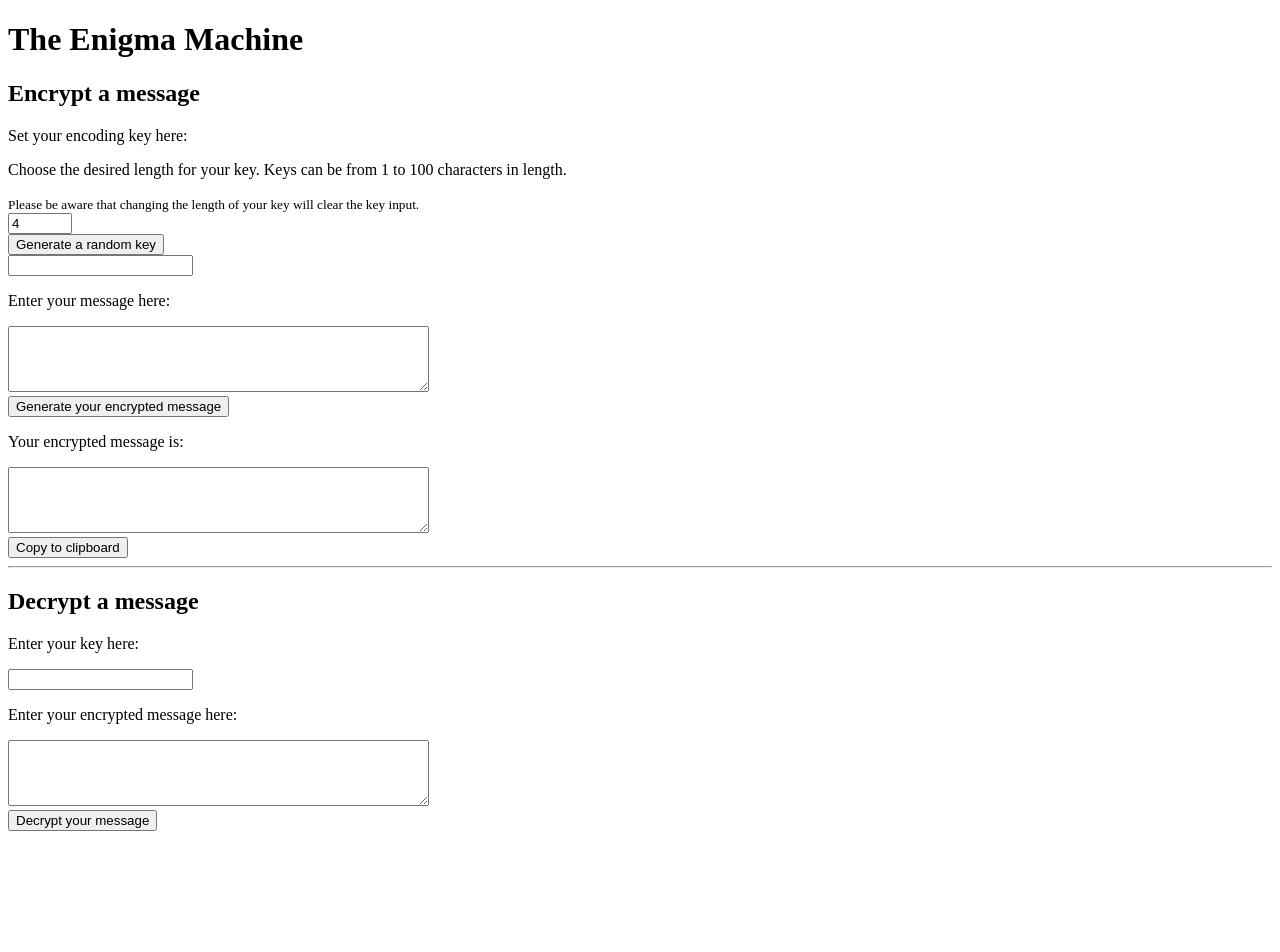
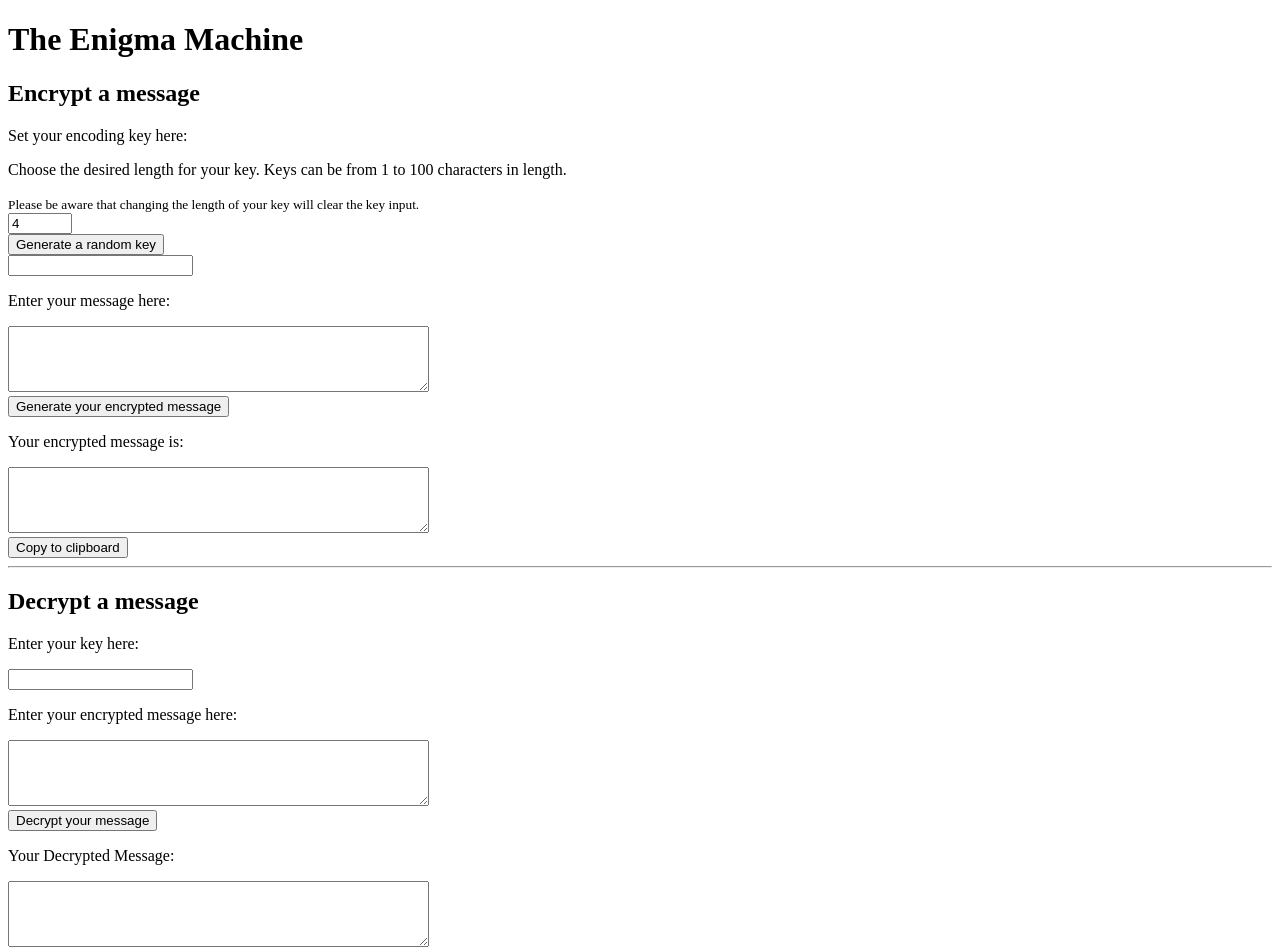
Before and after one commit to benyomtov/Enigma, a React (Create React App) app in the folder enigma_frontend/: page / in a window 1280 px wide. Shown: the top 952 px of the page. Before the commit the page ends 839 px from the top, so only its background shows below. Built offline with nearby package versions, Linux system fonts and the light colour scheme.

Commit message:
set up functionality for decrypter

```diff
--- a/enigma_frontend/src/App.js
+++ b/enigma_frontend/src/App.js
@@ -1,5 +1,6 @@
 import React from 'react';
 import Encrypter from './components/Encrypter';
+import Decrypter from './components/Decrypter';
 
 
 function App() {
@@ -10,23 +11,8 @@ function App() {
     <div className="App">
       <h1>The Enigma Machine</h1>
       <Encrypter />
+      <Decrypter />
 
-        <div>
-        <h2>Decrypt a message</h2>
-        <form>
-          <p>Enter your key here:</p>
-          <input type="text" id="decryptkey" name="decryptkey" />
-          <p>Enter your encrypted message here:</p>
-          <textarea
-            name="messageBeforeDecryption"
-            id="messageBeforeDecryption"
-            rows="4"
-            cols="50"
-          ></textarea>
-          <br />
-          <input type="submit" value="Decrypt your message" />
-        </form>
-      </div>
     </div>
   );
 }
--- /dev/null
+++ b/enigma_frontend/src/components/Decrypter.jsx
@@ -0,0 +1,85 @@
+import React from 'react';
+import { useState } from 'react';
+
+export default function Decrypter () {
+
+    const [decryptKey, setDecryptKey] = useState('');
+    const [messageBeforeDecryption, setMessageBeforeDecryption] = useState('');
+    const [messageAfterDecryption, setMessageAfterDecryption] = useState('');
+
+    const handleDecryptKeyChange = (event) => {
+        setDecryptKey(event.target.value);
+    };
+
+    const handleDecryptMessage = (event) => {
+        event.preventDefault();
+
+        const alphabet = 'ABCDEFGHIJKLMNOPQRSTUVWXYZabcdefghijklmnopqrstuvwxyz0123456789';
+        let result = '';
+
+        for (let i = 0; i < messageBeforeDecryption.length; i++) {
+            const char = messageBeforeDecryption[i];
+
+            if(alphabet.includes(char)) {
+
+                const charIndex = alphabet.indexOf(char);
+                const keyIndex = alphabet.indexOf(decryptKey[i % decryptKey.length]);
+
+                let encodedIndex = (charIndex - keyIndex) % alphabet.length;
+                if (encodedIndex < 0) {
+                    encodedIndex += alphabet.length;
+                }
+
+                result += alphabet[encodedIndex];
+
+            } else {
+                result += char;
+
+
+            }
+
+
+        }
+
+        setMessageAfterDecryption(result);
+    };
+
+
+    return (
+        <div>
+        <h2>Decrypt a message</h2>
+        <form onSubmit={handleDecryptMessage}>
+          <p>Enter your key here:</p>
+          <input type="text"
+                 id="decryptkey"
+                 name="decryptkey"
+                 value={decryptKey}
+                 onChange={handleDecryptKeyChange}
+                 />
+
+          <p>Enter your encrypted message here:</p>
+
+          <textarea
+            name="messageBeforeDecryption"
+            id="messageBeforeDecryption"
+            rows="4"
+            cols="50"
+            value={messageBeforeDecryption}
+            onChange={(e) => setMessageBeforeDecryption(e.target.value)}
+          ></textarea>
+          <br />
+          <input type="submit" value="Decrypt your message" />
+        </form>
+        <p>Your Decrypted Message:</p>
+          <textarea
+            readOnly
+            name="messageAfterDecryption"
+            id="messageAfterDecryption"
+            rows="4"
+            cols="50"
+            value={messageAfterDecryption}
+          ></textarea>
+      </div>
+    );
+
+}
--- a/enigma_frontend/src/components/Encrypter.jsx
+++ b/enigma_frontend/src/components/Encrypter.jsx
@@ -1,4 +1,4 @@
-import React, { useState, useEffect } from 'react';
+import React, { useState } from 'react';
 import Key from './Key';
 
 export default function Encrypter () {
@@ -6,10 +6,6 @@ export default function Encrypter () {
     const [encryptKeyFromChild, setEncryptKeyFromChild] = useState('');
     const [message, setMessage] = useState('');
     const [encryptedMessage, setEncryptedMessage] = useState('');
-
-  useEffect (() => {
-    console.log(encryptKeyFromChild);
-  }, [encryptKeyFromChild]);
 
   const handleEncryptKeyFromChild = (key) => {
     setEncryptKeyFromChild(key);
@@ -19,23 +15,33 @@ export default function Encrypter () {
 
     event.preventDefault();
 
-    const alphabet = 'ABCDEFGHIJKLMNOPQRSTUVWXYZabcdefghijklmnopqrstuvwxyz0123456789!@#$%^&*()-=_+[]{}|;:\'",.<>/?';
+    const alphabet = 'ABCDEFGHIJKLMNOPQRSTUVWXYZabcdefghijklmnopqrstuvwxyz0123456789';
     let result = '';
 
     for (let i = 0; i < message.length; i++) {
       const char = message[i];
       const charIndex = alphabet.indexOf(char);
-      const keyIndex = alphabet.indexOf(encryptKeyFromChild[i % encryptKeyFromChild.length]);
-      const encodedIndex = (charIndex + keyIndex) % alphabet.length;
-      result += alphabet[encodedIndex];
+
+      if (charIndex !== -1) {
+        const keyIndex = alphabet.indexOf(encryptKeyFromChild[i % encryptKeyFromChild.length]);
+        const encodedIndex = (charIndex + keyIndex) % alphabet.length;
+        result += alphabet[encodedIndex];
+      }
+      else {
+        result += char;
+      }
+
     }
 
     setEncryptedMessage(result);
     }
 
     const handleCopyToClipboard = () => {
+
+      const formattedMessage = `"${encryptedMessage}" - Encryption Generated by Enigma. See sender for decryption key.`;
+
       const textArea = document.createElement('textarea');
-      textArea.value = encryptedMessage;
+      textArea.value = formattedMessage;
       document.body.appendChild(textArea);
       textArea.select();
       document.execCommand('copy');
```
